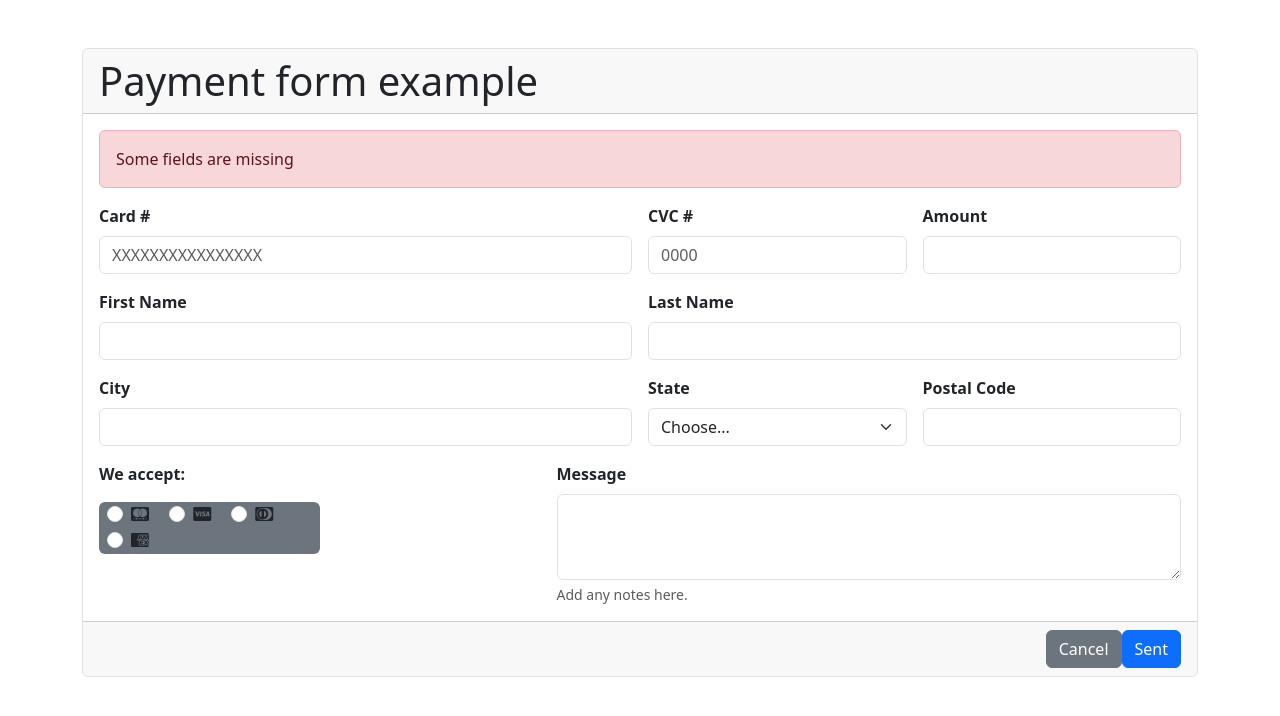
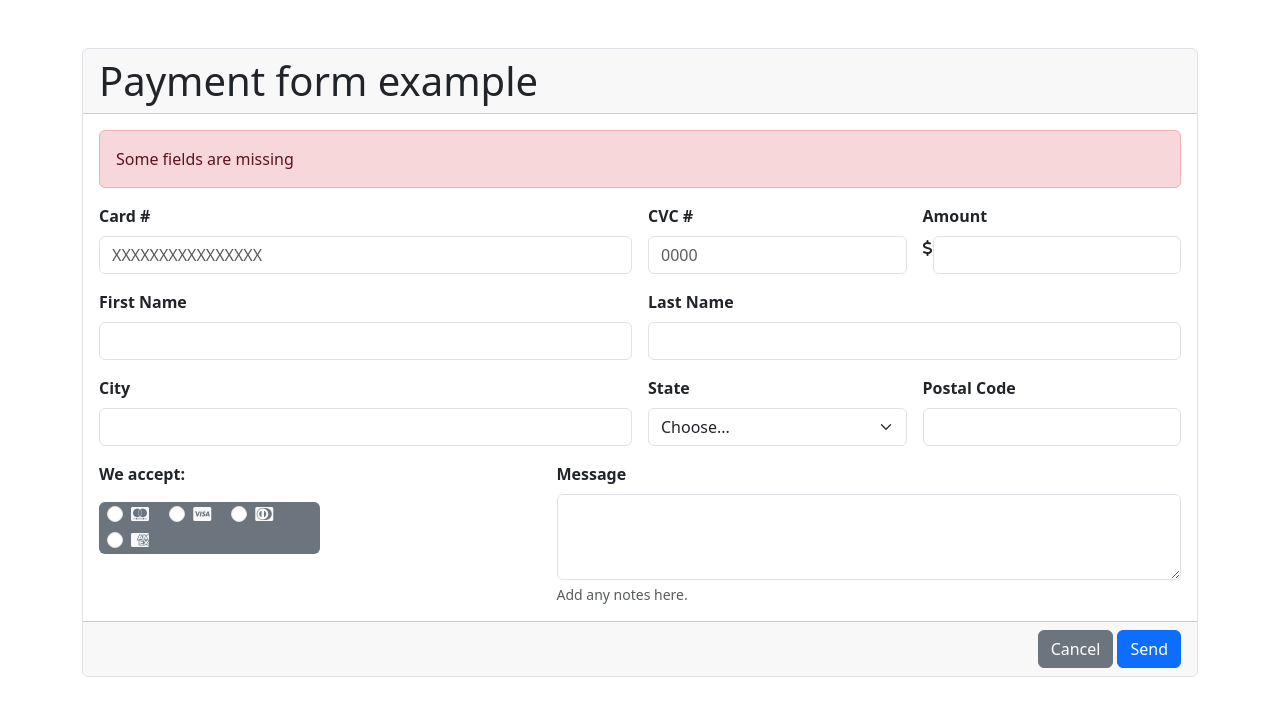
Before and after one commit to BetaDav/betadav-HTML5-form-pt55, a plain HTML site: page index.html in a window 1280 px wide. Drawn offline with nearby package versions, Linux system fonts and the light colour scheme.

Commit message:
HTML5 form done

```diff
--- a/index.html
+++ b/index.html
@@ -27,8 +27,11 @@
                         <input type="number" class="form-control" id="inputSecurityCode" placeholder="0000">
                     </div>
                     <div class="col-md-3">
-                        <label for="inputAmount" class="form-label fw-bold">Amount</label>
-                        <input type="number" class="form-control" id="inputAmount">
+                        <label for="inputAmount" class="form-label fw-bold">Amount</label><br>
+                        <div class="d-flex">
+                            <label for="inputAmount"><i class="fa-solid fa-dollar-sign"></i></label>
+                            <input type="number" class="form-control" id="inputAmount">
+                        </div>
                     </div>
                     <div class="col-6">
                         <label for="inputFirstName" class="form-label fw-bold">First Name</label>
@@ -55,7 +58,7 @@
                     </div>
                     <div class="col-5">
                         <p class="fw-bold">We accept:</p>
-                        <div class="bg-secondary w-50 ps-2 rounded">
+                        <div class="bg-secondary w-50 ps-2 rounded text-light">
                             <div class="form-check form-check-inline">
                                 <input class="form-check-input" name="radioCheck" type="radio" id="inlineRadio1"
                                     value="option1">
@@ -91,7 +94,7 @@
             </div>
             <div class="card-footer d-flex justify-content-end">
                 <button type="submit" class="btn btn-secondary">Cancel</button>
-                <button type="submit" class="btn btn-primary">Sent</button>
+                <button type="submit" class="btn btn-primary ms-1">Send</button>
             </div>
         </div>
     </div>
```
